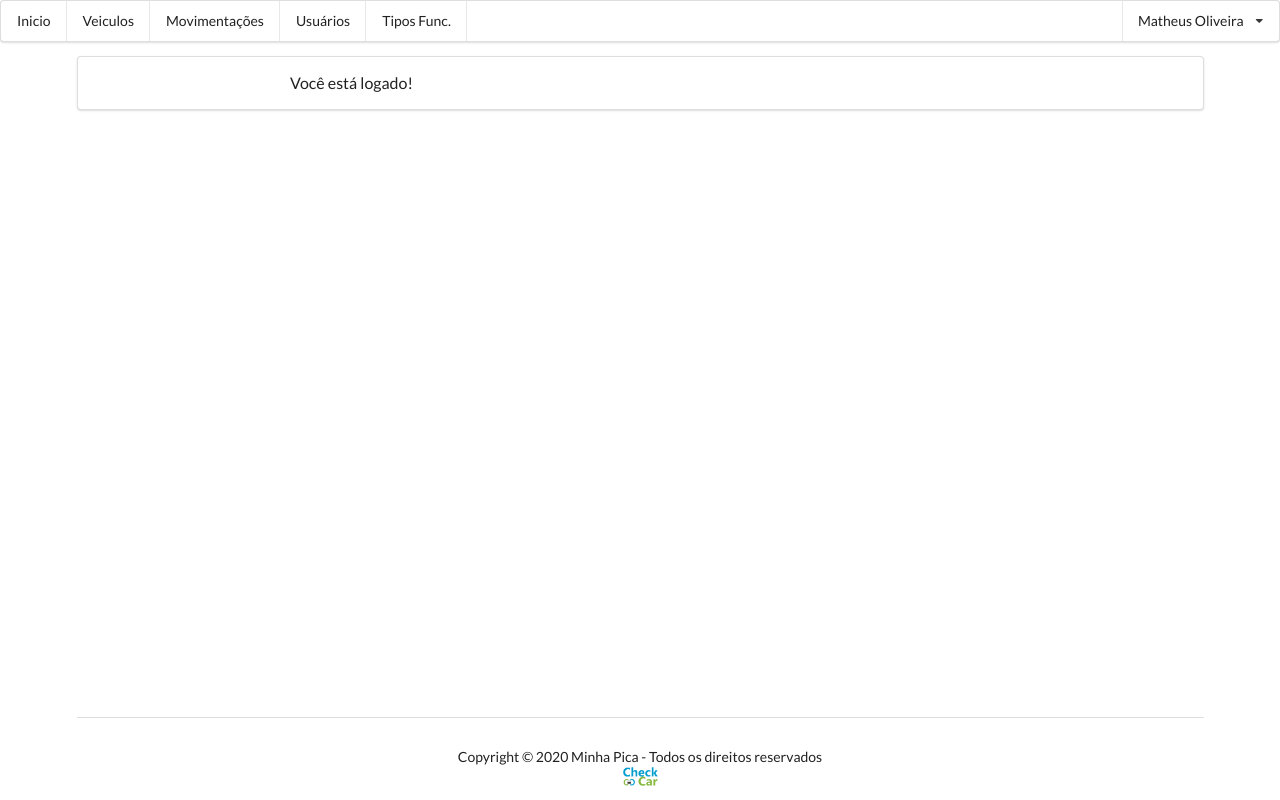
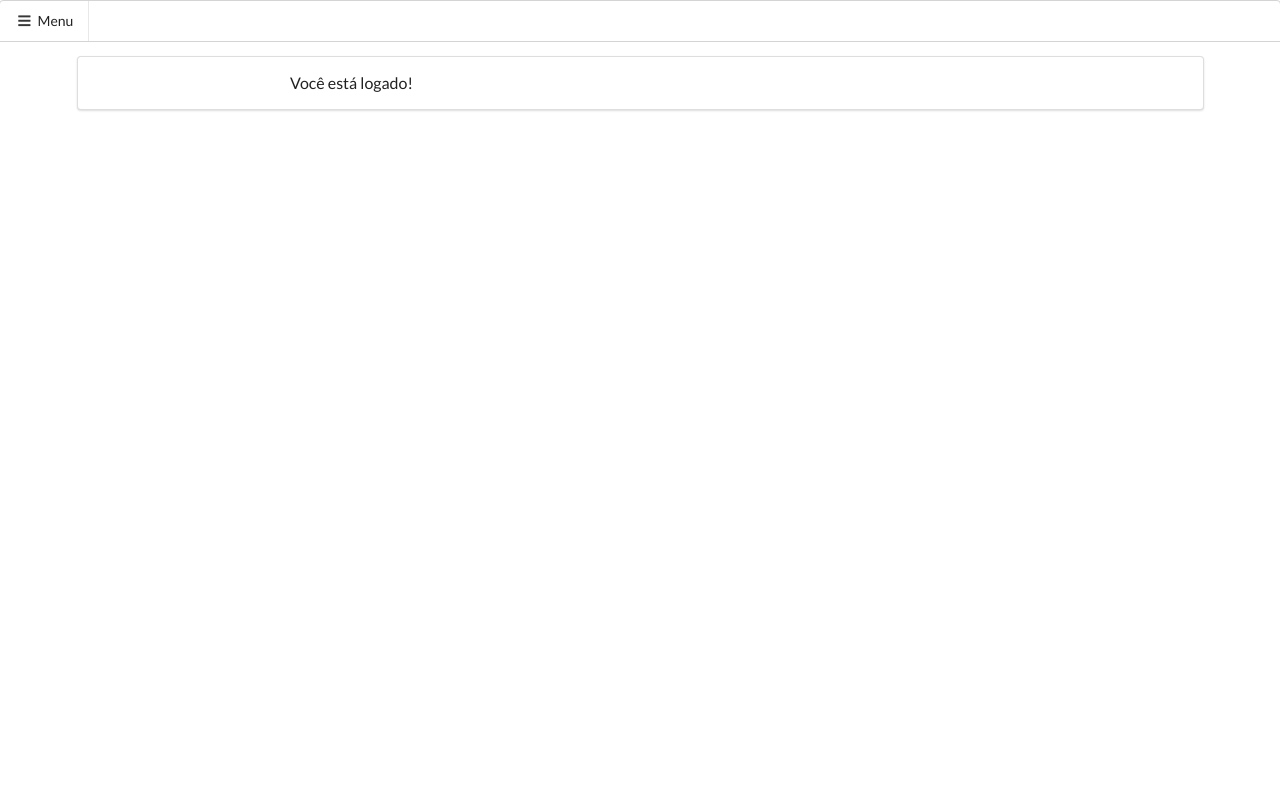
Before and after one commit to brunotguima/ProjetoAplicacaoSI, a Laravel app: page /home in a window 1280 px wide. Run offline with Laravel 8, Linux system fonts and the light colour scheme; a user stored in the database is signed in; data comes from the database, SQL or seed files in the repository; some libraries are stand-ins or nearby versions.

Commit message:
sidebar menu

```diff
--- a/resources/views/layouts/layout.blade.php
+++ b/resources/views/layouts/layout.blade.php
@@ -1,40 +1,30 @@
-<html lang="{{ str_replace('_', '-', app()->getLocale()) }}">
+<!DOCTYPE html>
+<html lang="pt-br">
 
 <head>
   @include('partials/_head')
 </head>
 
 <body>
-  @include('./partials/_nav')
-  <div class="ui container">
-    @if(Auth::Check())
+  <div class="pusher">
+    <div class="ui top attached demo menu">
+      <a class="item" onclick="$('.ui.sidebar').sidebar('toggle')">
+        <i class="sidebar icon"></i>
+        Menu
+      </a>
+    </div>
+    <div class="ui container">
+      @include('./partials/_nav')
       @yield('content')
-    @else
-      <div class="ui container">
-        <div class="ui vertically grid">
-          <div class="row">
-            @if(Request::segment(1) == ('login'||'register'))
-              @yield('contentAuth')
-            @else
-                    <img class="ui small rounded centered image" src="/Images/Logo.png" sizes="150px">
-                </div>
-                <div class="two column row">
-                  <button class="fluid ui massive primary basic button"> <a href="{{route('login')}}">Faça o Login</a></button>
-                  <button class="fluid ui massive positive basic button"><a
-                      href="{{route('register')}}">Registre-se</a></button>
-                </div>
-                <div class="four column row"></div>
-              </div>
-            </div>
-            @endif
-    @endif
+    </div>
+
+    {{-- <footer>
+        @include('partials._footer')
+    </footer> --}}
+
+    @include('./partials/_javascript')
+    @yield('scripts')
   </div>
-  <footer>
-    @include('partials._footer')
-  </footer>
-
-  @include('./partials/_javascript')
-
 </body>
 
 </html>
--- a/resources/views/partials/_nav.blade.php
+++ b/resources/views/partials/_nav.blade.php
@@ -1,7 +1,6 @@
 <!-- Menu superior -->
 @if(Auth::check())
-<div class="ui pointing menu">
-
+<div class="ui sidebar inverted vertical menu">
   @if(Request::segment(1) == (''))
   <a href="/" class="active item" id="inicio">
     Inicio
@@ -52,21 +51,17 @@
   </a>
   @endif
 
-  <div class="ui right aligned dropdown item">
-    {{Auth::user()->name}}
-    <i class="dropdown icon"></i>
-    <div class="menu">
-      <div class="item">
-        <a href="{{ route('logout') }}" onclick="event.preventDefault();
+  <a class="item" href="{{ route('logout') }}" onclick="event.preventDefault();
                         document.getElementById('logout-form').submit();">
-          {{ __('Logout') }}
-        </a>
-      </div>
-    </div>
-  </div>
+    {{ __('Logout') }}
+  </a>
 </div>
+
+<form id="logout-form" action="{{ route('logout') }}" method="POST" style="display: none;">
+  @csrf
+</form>
 @else
-<div class="ui pointing menu">
+<div class="ui sidebar inverted vertical menu">
   <a class="ui right aligned item" href="{{ route('login') }}" class="item">
     Login
   </a>
```
Also changed, not shown: resources/views/main.blade.php (+10 -0 lines).
